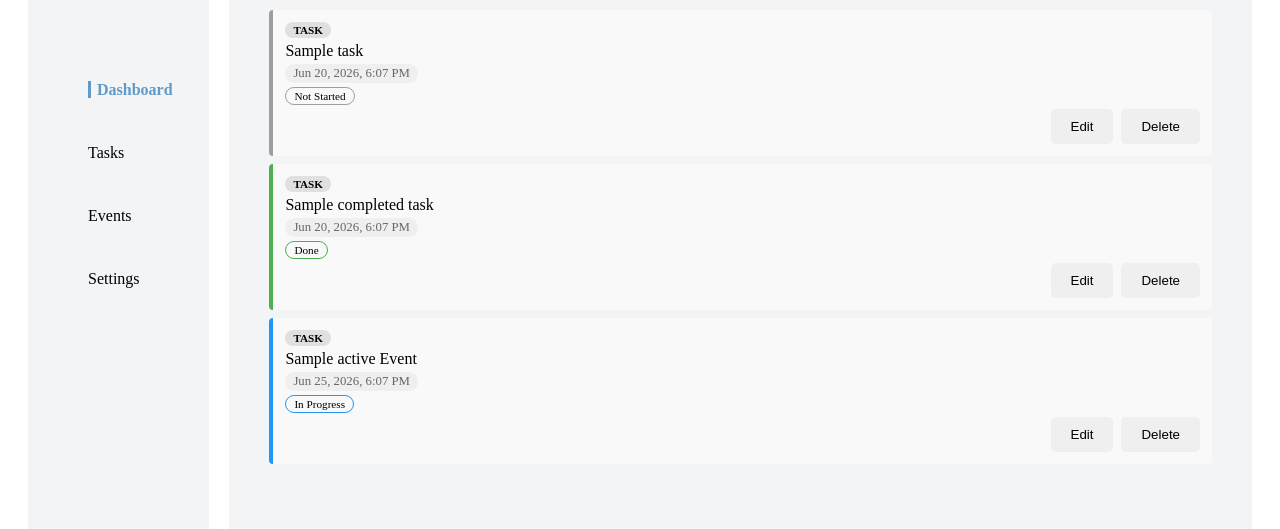
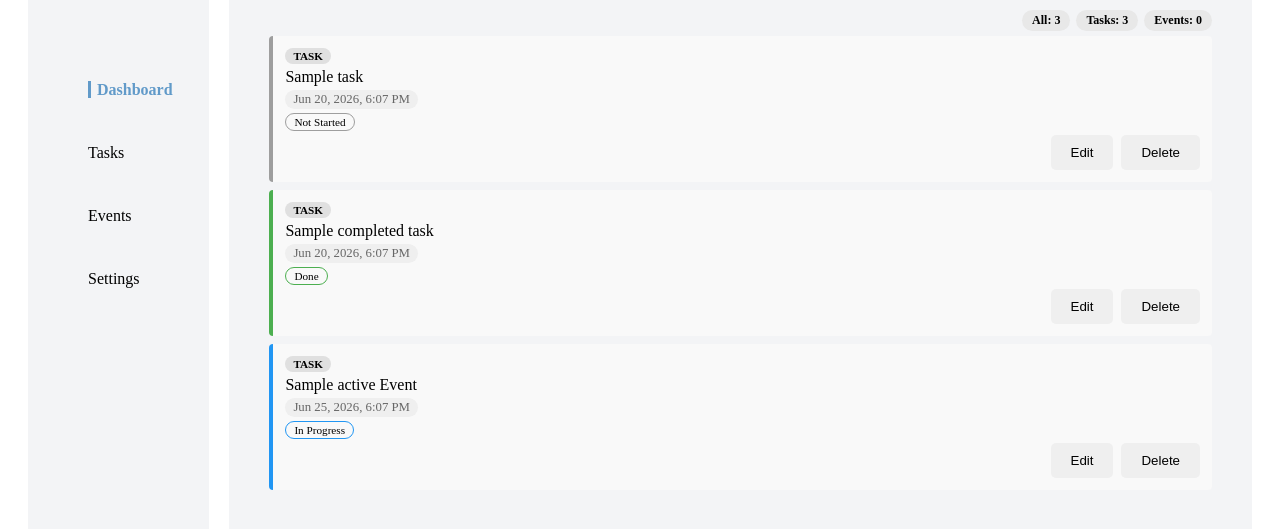
Before and after one commit to UmutesiMMA/alu-responsive_ui_summative, a plain HTML site: page index.html in a window 1280 px wide. Shown: the part 85-614 px from the top of the page. Drawn offline with Linux system fonts and the light colour scheme.

Commit message:
add chips for count

```diff
--- a/index.html
+++ b/index.html
@@ -97,6 +97,11 @@
       </section>
       <!-- //Events -->
       <section id="overview">
+        <div id="count-chips">
+          <span id="count-all" class="count-chip">All: 0</span>
+          <span id="count-tasks" class="count-chip">Tasks: 0</span>
+          <span id="count-events" class="count-chip">Events: 0</span>
+        </div>
         <ul id="overview-list"></ul>
       </section>
       <!-- //Tasks -->
--- a/scripts/script_index.js
+++ b/scripts/script_index.js
@@ -141,10 +141,18 @@ function formatDue(dueDate, dueTime) {
   });
 }
 
+function updateCounts() {
+  const all = loadEntries();
+  document.getElementById("count-all").textContent = `All: ${all.length}`;
+  document.getElementById("count-tasks").textContent = `Tasks: ${all.filter((e) => e.tag.toLowerCase() === "task").length}`;
+  document.getElementById("count-events").textContent = `Events: ${all.filter((e) => e.tag.toLowerCase() === "event").length}`;
+}
+
 function displayEntries(entries = loadEntries()) {
   const overviewList = document.getElementById("overview-list");
 
   overviewList.innerHTML = "";
+  updateCounts();
 
   if (entries.length === 0) {
     overviewList.innerHTML = `<li class="empty-state">No items created yet</li>`;
--- a/styles/index.css
+++ b/styles/index.css
@@ -46,6 +46,22 @@ main {
   display: flex;
   gap: 10px;
   justify-content: end;
+}
+
+#count-chips {
+  display: flex;
+  justify-content: end;
+  padding-bottom: 5px;
+  gap: 6px;
+  margin-left: auto;
+}
+
+.count-chip {
+  font-size: 0.75rem;
+  font-weight: 600;
+  background: #e8e8e8;
+  border-radius: 999px;
+  padding: 3px 10px;
 }
 
 #search-box,
```
Also changed, not shown: events_page.html (+9 -3 lines), tasks_page.html (+35 -7 lines).
